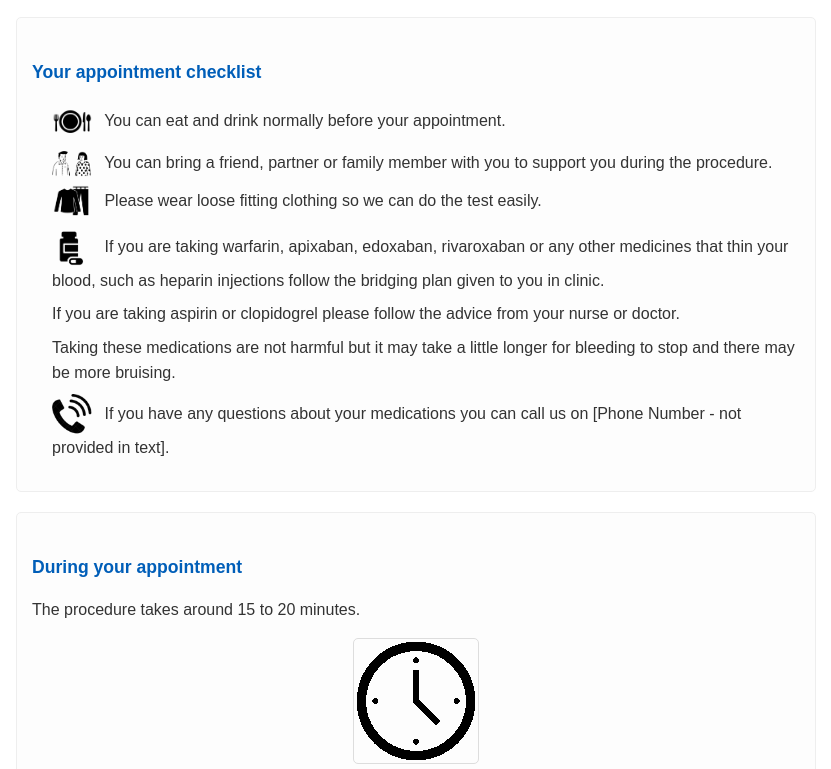
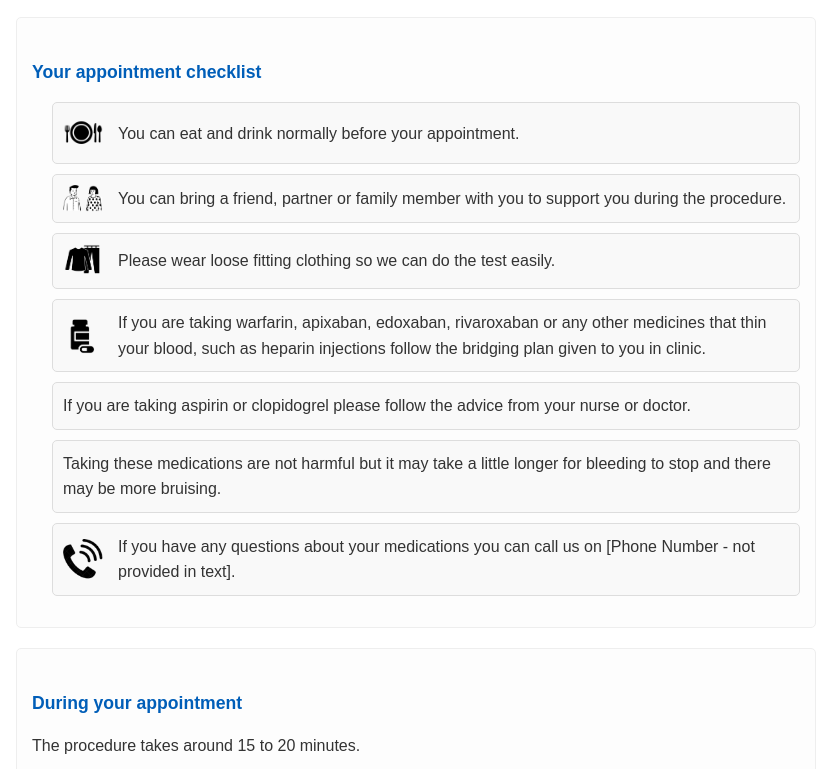
Before and after one commit to YellowDuck333/Haem1, a plain HTML site: page index.html in a window 1280 px wide. Shown: the part 1231-2000 px from the top of the page, without its empty margins (224-1055 px from the left). Drawn offline with Linux system fonts and the light colour scheme.

Commit message:
Improved styling for Haem Leaflet appointment checklist

```diff
--- a/haem_leaflet_style.css
+++ b/haem_leaflet_style.css
@@ -66,11 +66,21 @@ ul {
 
 .checklist-ul {
     list-style-type: none; /* Remove bullet points for the appointment checklist */
+    padding-left: 0; /* Ensure no default padding from ul */
+}
+
+.checklist-ul li {
+    display: flex;
+    align-items: center;
+    margin-bottom: 10px; /* Space between items */
+    padding: 10px;
+    background-color: #f9f9f9;
+    border: 1px solid #ddd;
+    border-radius: 5px;
 }
 
 li {
     margin-bottom: 8px;
-    /* padding-left: 0; Removed as default bullet points are re-enabled for general lists */
 }
 
 p {
@@ -100,7 +110,8 @@ a:hover {
     width: 40px; /* Increased size for icons within lists */
     height: auto;
     vertical-align: middle;
-    margin-right: 8px;
+    margin-right: 15px; /* Increased margin for spacing */
+    flex-shrink: 0; /* Prevent icon from shrinking */
 }
 
 .qr-code {
```
